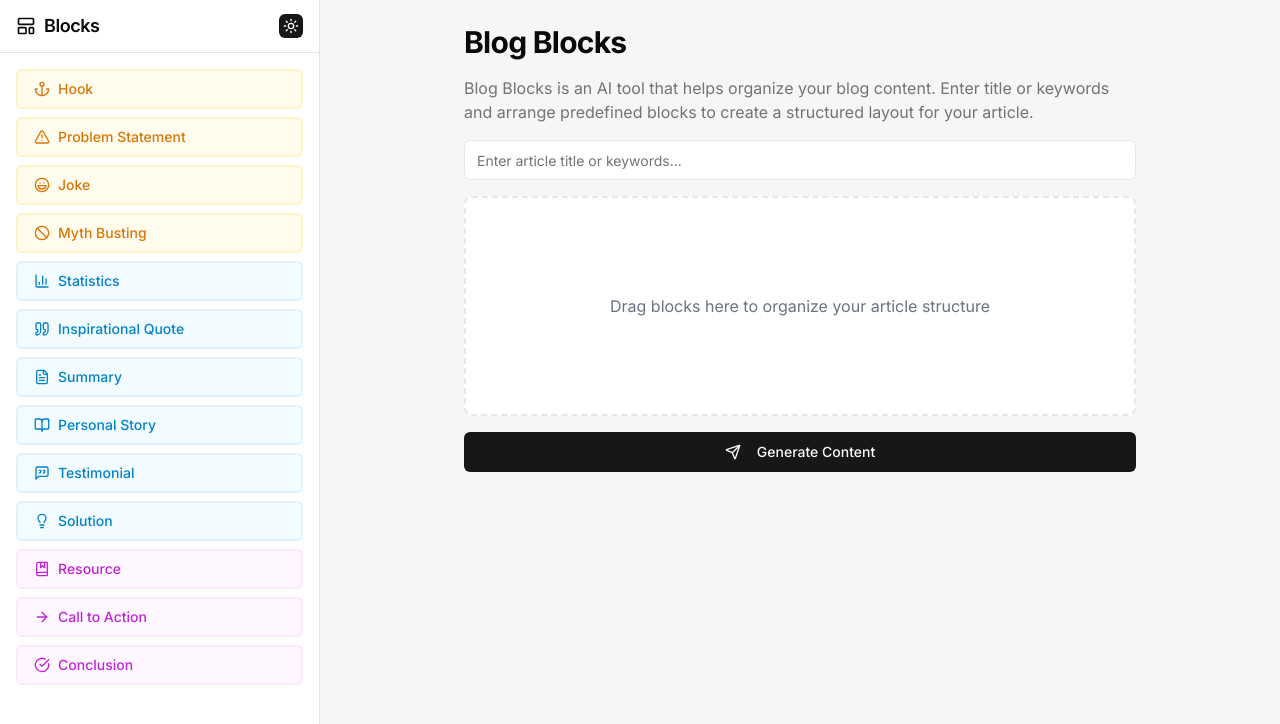
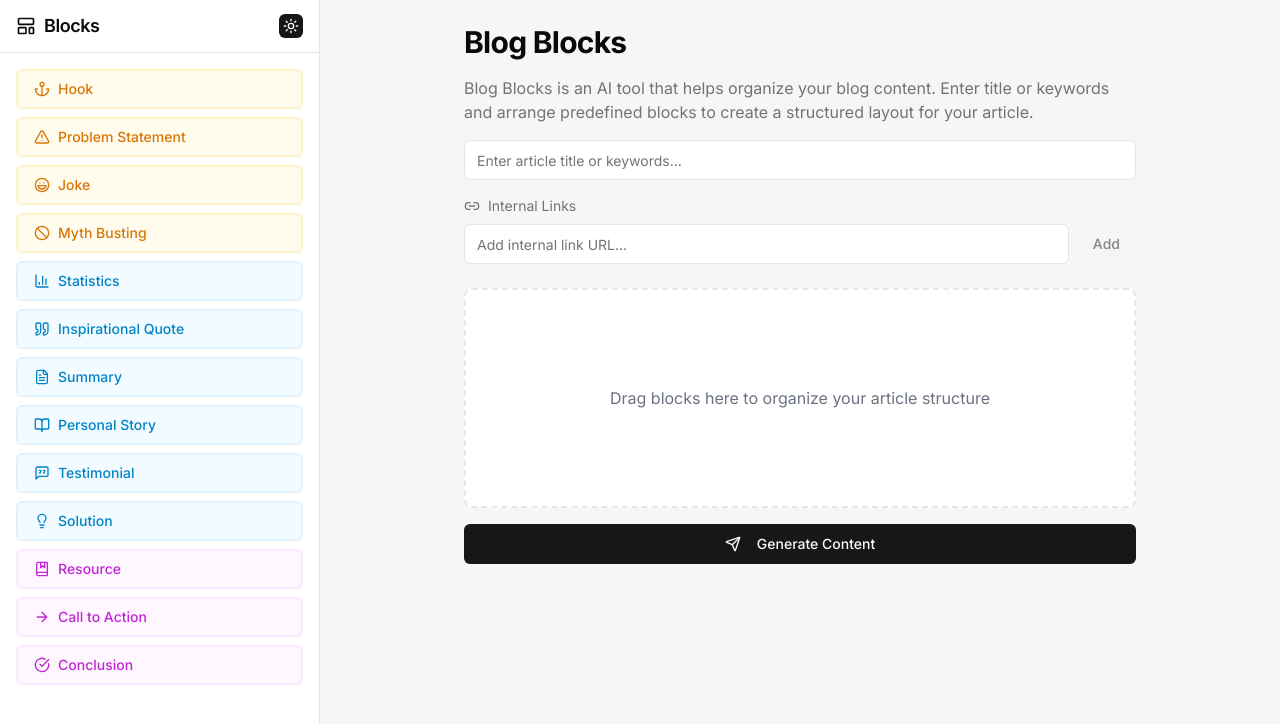
Before and after one commit to kunal00000/Blogblocks, a Next.js app: page / in a window 1280 px wide. Shown: the top 724 px of the page. Built offline with nearby package versions, Linux system fonts and the light colour scheme.

Commit message:
feat(editor): add internal links functionality and multi-input component

```diff
--- a/app/api/generate-content/route.ts
+++ b/app/api/generate-content/route.ts
@@ -9,7 +9,7 @@ export const runtime = 'edge';
 
 export async function POST(request: NextRequest) {
   try {
-    const { keywords, selectedBlocks } = await request.json();
+    const { keywords, selectedBlocks, internalLinks } = await request.json();
 
     if (!keywords || !selectedBlocks || selectedBlocks.length === 0) {
       return new Response(
@@ -23,10 +23,16 @@ export async function POST(request: NextRequest) {
       .map((block: TBlogBlock) => `[${block.name}]: ${block.prompt}`)
       .join('\n');
 
+    // Construct internal links guidance
+    const linksGuidance = internalLinks && internalLinks.length > 0
+      ? `\nInternal Links to Include:\n${internalLinks.map((link: string) => `- ${link}`).join('\n')}`
+      : '';
+
     const prompt = `
       You are an expert blog writer. Create a comprehensive, engaging blog post.
 
       Keywords: ${keywords}
+      ${linksGuidance}
 
       Blog Structure Guidelines:
       ${blockGuidance}
@@ -40,6 +46,7 @@ export async function POST(request: NextRequest) {
       - Use markdown for formatting
       - Include clear headings for each section
       - Make sure to separate sections with newlines
+      ${internalLinks.length > 0 ? '- Naturally incorporate the provided internal links where relevant' : ''}
 
       Write the blog post now:
     `;
--- a/app/page.tsx
+++ b/app/page.tsx
@@ -21,7 +21,8 @@ import { DragOverlayContent } from "@/components/blocks/drag-overlay-content";
 export default function Home() {
   const [selectedBlock, setSelectedBlock] = useState<TBlogBlock | null>(null);
   const [content, setContent] = useState("");
-  const [url, setUrl] = useState("");
+  const [keywords, setKeywords] = useState("");
+  const [internalLinks, setInternalLinks] = useState<string[]>([]);
   const [selectedBlocks, setSelectedBlocks] = useState<TBlogBlock[]>([]);
   const [draggedBlock, setDraggedBlock] = useState<TBlogBlock | null>(null);
   const [isSidebarOpen, setIsSidebarOpen] = useState(false);
@@ -107,11 +108,13 @@ export default function Home() {
 
         {/* Editor */}
         <Editor
-          url={url}
+          keywords={keywords}
+          internalLinks={internalLinks}
           content={content}
           selectedBlocks={selectedBlocks}
           setSelectedBlocks={setSelectedBlocks}
-          onUrlChange={setUrl}
+          onKeywordsChange={setKeywords}
+          onInternalLinksChange={setInternalLinks}
           onContentChange={setContent}
           className="flex-1 bg-gray-400/10 h-[calc(100vh-65px)] md:h-screen overflow-y-auto"
         />
--- a/components/editor.tsx
+++ b/components/editor.tsx
@@ -5,7 +5,7 @@ import { Button } from "@/components/ui/button";
 import { Input } from "@/components/ui/input";
 import { TBlogBlock } from "@/types/blog";
 import { experimental_useObject as useObject } from "ai/react";
-import { Loader2Icon, SendIcon } from "lucide-react";
+import { Loader2Icon, SendIcon, Link2Icon } from "lucide-react";
 import { useCallback, useState } from "react";
 import { useToast } from "@/hooks/use-toast";
 import { useDroppable } from "@dnd-kit/core";
@@ -16,24 +16,29 @@ import {
 import { BlockItem } from "./editor/block-item";
 import { ContentDisplay } from "./editor/content-display";
 import { contentBlockSchema } from "@/app/api/generate-content/schema";
+import { MultiInput } from "./ui/multi-input";
 
 interface EditorProps {
   className?: string;
-  url: string;
+  keywords: string;
+  internalLinks: string[];
   content: string;
   selectedBlocks: TBlogBlock[];
   setSelectedBlocks: React.Dispatch<React.SetStateAction<TBlogBlock[]>>;
-  onUrlChange: (url: string) => void;
+  onKeywordsChange: (keywords: string) => void;
+  onInternalLinksChange: (links: string[]) => void;
   onContentChange: (content: string) => void;
 }
 
 export function Editor({
   className,
-  url,
+  keywords,
+  internalLinks,
   content,
   selectedBlocks,
   setSelectedBlocks,
-  onUrlChange,
+  onKeywordsChange,
+  onInternalLinksChange,
   onContentChange,
 }: EditorProps) {
   const [isGenerating, setIsGenerating] = useState(false);
@@ -61,7 +66,7 @@ export function Editor({
   });
 
   const handleGenerate = useCallback(async () => {
-    if (!url) {
+    if (!keywords) {
       toast({
         title: "Input required",
         description: "Please provide some keywords",
@@ -81,9 +86,9 @@ export function Editor({
 
     setIsGenerating(true);
     setObjectBlocks(selectedBlocks);
-    submit({ keywords: url, selectedBlocks });
+    submit({ keywords, selectedBlocks, internalLinks });
     onContentChange("Generating content...");
-  }, [onContentChange, selectedBlocks, submit, toast, url]);
+  }, [onContentChange, selectedBlocks, submit, toast, keywords, internalLinks]);
 
   return (
     <div className={cn("p-6 space-y-6 overflow-y-scroll pb-12", className)}>
@@ -94,12 +99,28 @@ export function Editor({
           title or keywords and arrange predefined blocks to create a structured layout
           for your article.
         </p>
-        <Input
-          placeholder="Enter article title or keywords..."
-          value={url}
-          onChange={(e) => onUrlChange(e.target.value)}
-          disabled={isGenerating}
-        />
+
+        <div className="space-y-4">
+          <Input
+            placeholder="Enter article title or keywords..."
+            value={keywords}
+            onChange={(e) => onKeywordsChange(e.target.value)}
+            disabled={isGenerating}
+          />
+
+          <div className="space-y-2">
+            <div className="flex items-center gap-2 text-sm text-muted-foreground">
+              <Link2Icon className="h-4 w-4" />
+              <span>Internal Links</span>
+            </div>
+            <MultiInput
+              value={internalLinks}
+              onChange={onInternalLinksChange}
+              placeholder="Add internal link URL..."
+              disabled={isGenerating}
+            />
+          </div>
+        </div>
 
         <div
           ref={setNodeRef}
--- /dev/null
+++ b/components/ui/multi-input.tsx
@@ -0,0 +1,116 @@
+"use client";
+
+import { X } from "lucide-react";
+import { Input } from "./input";
+import { Button } from "./button";
+import { cn } from "@/lib/utils";
+import { isValidUrl } from "@/lib/utils";
+import { useToast } from "@/hooks/use-toast";
+import { useState } from "react";
+
+interface MultiInputProps {
+  value: string[];
+  onChange: (value: string[]) => void;
+  placeholder?: string;
+  className?: string;
+  disabled?: boolean;
+}
+
+export function MultiInput({
+  value,
+  onChange,
+  placeholder = "Add a link...",
+  className,
+  disabled
+}: MultiInputProps) {
+  const { toast } = useToast();
+  const [inputValue, setInputValue] = useState("");
+
+  const handleKeyDown = (e: React.KeyboardEvent<HTMLInputElement>) => {
+    if (e.key === 'Enter') {
+      e.preventDefault();
+      handleAddLink();
+    }
+  };
+
+  const handleAddLink = () => {
+    const newValue = inputValue.trim();
+
+    if (!newValue) return;
+
+    if (!isValidUrl(newValue)) {
+      toast({
+        title: "Invalid URL",
+        description: "Please enter a valid URL (e.g., https://example.com)",
+        variant: "destructive",
+      });
+      return;
+    }
+
+    if (value.includes(newValue)) {
+      toast({
+        title: "Duplicate URL",
+        description: "This URL has already been added",
+        variant: "destructive",
+      });
+      return;
+    }
+
+    onChange([...value, newValue]);
+    setInputValue("");
+  };
+
+  const handleRemove = (indexToRemove: number) => {
+    onChange(value.filter((_, index) => index !== indexToRemove));
+  };
+
+  return (
+    <div className={cn("space-y-2", className)}>
+      <div className="flex gap-2">
+        <Input
+          placeholder={placeholder}
+          onKeyDown={handleKeyDown}
+          disabled={disabled}
+          value={inputValue}
+          onChange={(e) => setInputValue(e.target.value)}
+          className="flex-1"
+        />
+        <Button
+          type="button"
+          onClick={handleAddLink}
+          disabled={disabled || !inputValue.trim()}
+          variant="secondary"
+        >
+          Add
+        </Button>
+      </div>
+      <div className="flex flex-wrap gap-2">
+        {value.map((item, index) => (
+          <div
+            key={index}
+            className="flex items-center gap-1 bg-secondary text-secondary-foreground px-2 py-1 rounded-md text-sm group hover:bg-secondary/80 transition-colors"
+          >
+            <a
+              href={item}
+              target="_blank"
+              rel="noopener noreferrer"
+              className="max-w-[200px] truncate hover:underline"
+            >
+              {item}
+            </a>
+            <Button
+              type="button"
+              variant="ghost"
+              size="icon"
+              className="h-4 w-4 opacity-50 group-hover:opacity-100 hover:bg-destructive/20 hover:text-destructive"
+              onClick={() => handleRemove(index)}
+              disabled={disabled}
+            >
+              <X className="h-3 w-3" />
+            </Button>
+          </div>
+        ))}
+      </div>
+    </div>
+  );
+}
--- a/lib/utils.ts
+++ b/lib/utils.ts
@@ -4,3 +4,12 @@ import { twMerge } from 'tailwind-merge';
 export function cn(...inputs: ClassValue[]) {
   return twMerge(clsx(inputs));
 }
+
+export function isValidUrl(url: string): boolean {
+  try {
+    const urlObject = new URL(url);
+    return urlObject.protocol === 'http:' || urlObject.protocol === 'https:';
+  } catch {
+    return false;
+  }
+}
```
